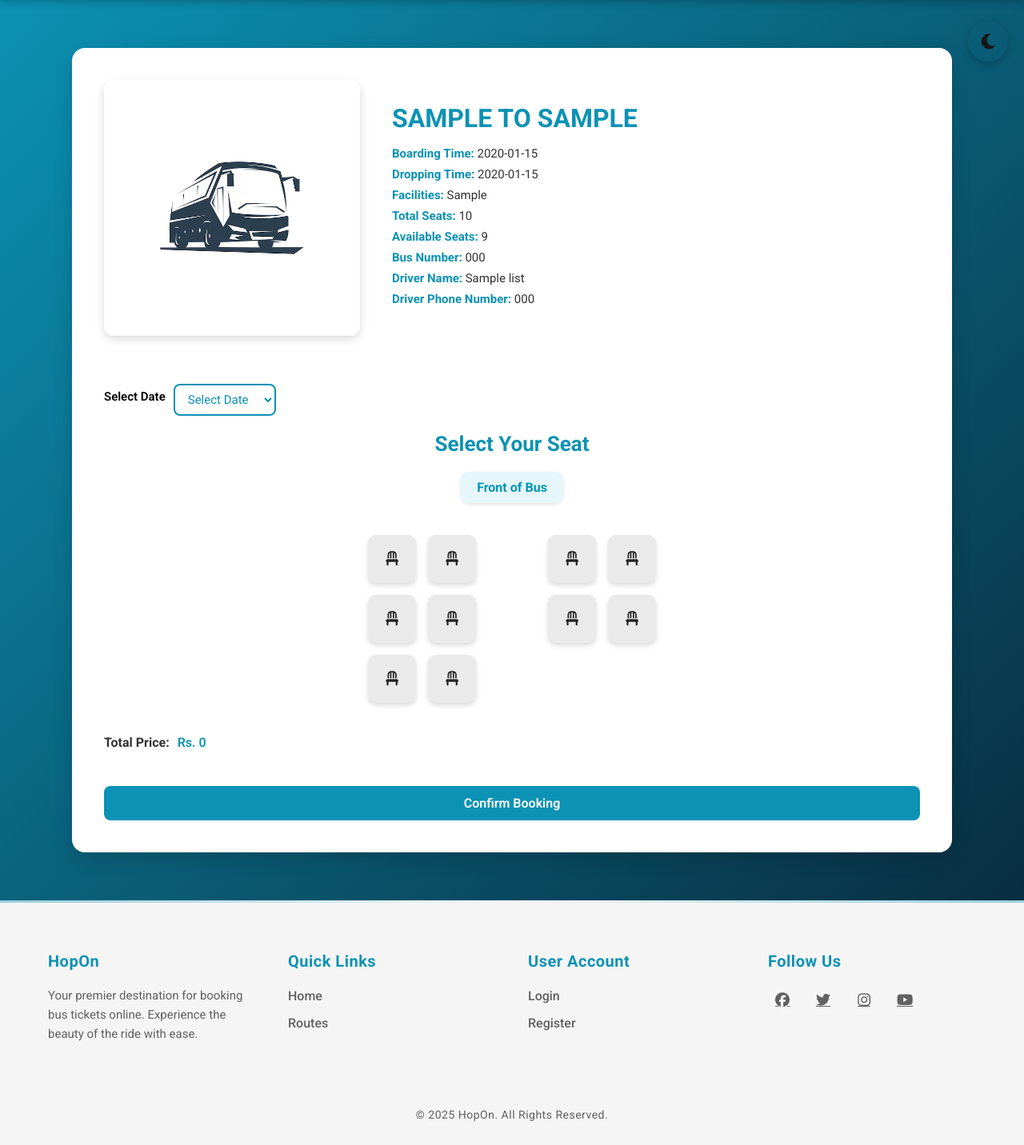
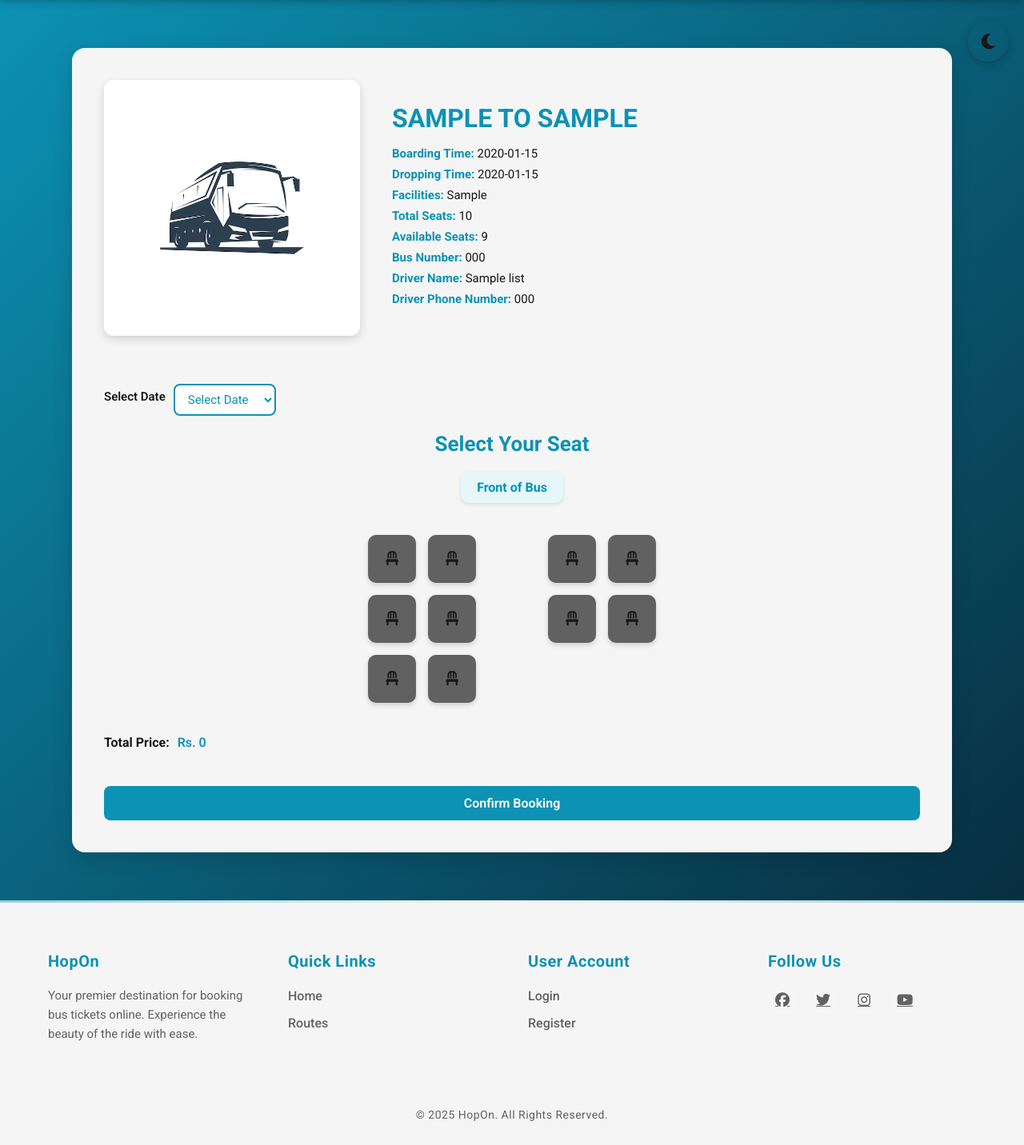
Before and after one commit to aayushbadal/HopOn, a PHP site: page /HopOn/booking.php in a window 1280 px wide. Shown: the part 73-1505 px from the top of the page at 80% size. Run offline with PHP 8.4, Linux system fonts and the light colour scheme; tables that the repository leaves empty hold one stand-in row (values such as "Sample post").

Commit message:
Updated style

```diff
--- a/assets/css/style.css
+++ b/assets/css/style.css
@@ -812,7 +812,7 @@ header {
   background: linear-gradient(135deg, #0c92b4 0%, #082e40 100%);
   font-family: "Poppins", sans-serif;
   min-height: 100vh;
-  color: #222;
+  color: var(--font);
 }
 
 /* Booking Container */
@@ -820,7 +820,7 @@ header {
   display: flex;
   flex-direction: column;
   gap: 40px;
-  background: #ffffff;
+  background: var(--bg);
   border-radius: 16px;
   padding: 40px;
   max-width: 1100px;
@@ -867,7 +867,7 @@ header {
 .booking-info p {
   margin-bottom: 8px;
   font-size: 15px;
-  color: #333;
+  color: var(--font);
 }
 
 .booking-info strong {
@@ -947,7 +947,7 @@ select:hover {
 .seat {
   width: 60px;
   height: 60px;
-  background: #eaeaea;
+  background: var(--gray);
   border-radius: 10px;
   display: flex;
   align-items: center;
@@ -997,6 +997,8 @@ select:hover {
     font-size: 16px;
   }
 }
+
+.total-price
 
 /*Process Booking */
 
@@ -1041,7 +1043,7 @@ select:hover {
 .total-price {
   font-size: 16px;
   margin-bottom: 10px;
-  color: #333;
+  color: var(--font);
 }
 
 .booked-seats span,
--- a/booking.php
+++ b/booking.php
@@ -68,7 +68,7 @@ $occupiedSeatsJson = json_encode($occupiedSeats);
                     <input type="hidden" name="total_price" id="total-price" value="0">
 
                     <div class="form-group">
-                        <label for="" style="color:black;">Select Date</label>
+                        <label for="">Select Date</label>
                         <select name="route_date_id" required>
                             <option value="" disabled selected hidden>Select Date</option>
                             <?php foreach($route_dates as $routedate): ?>
```
